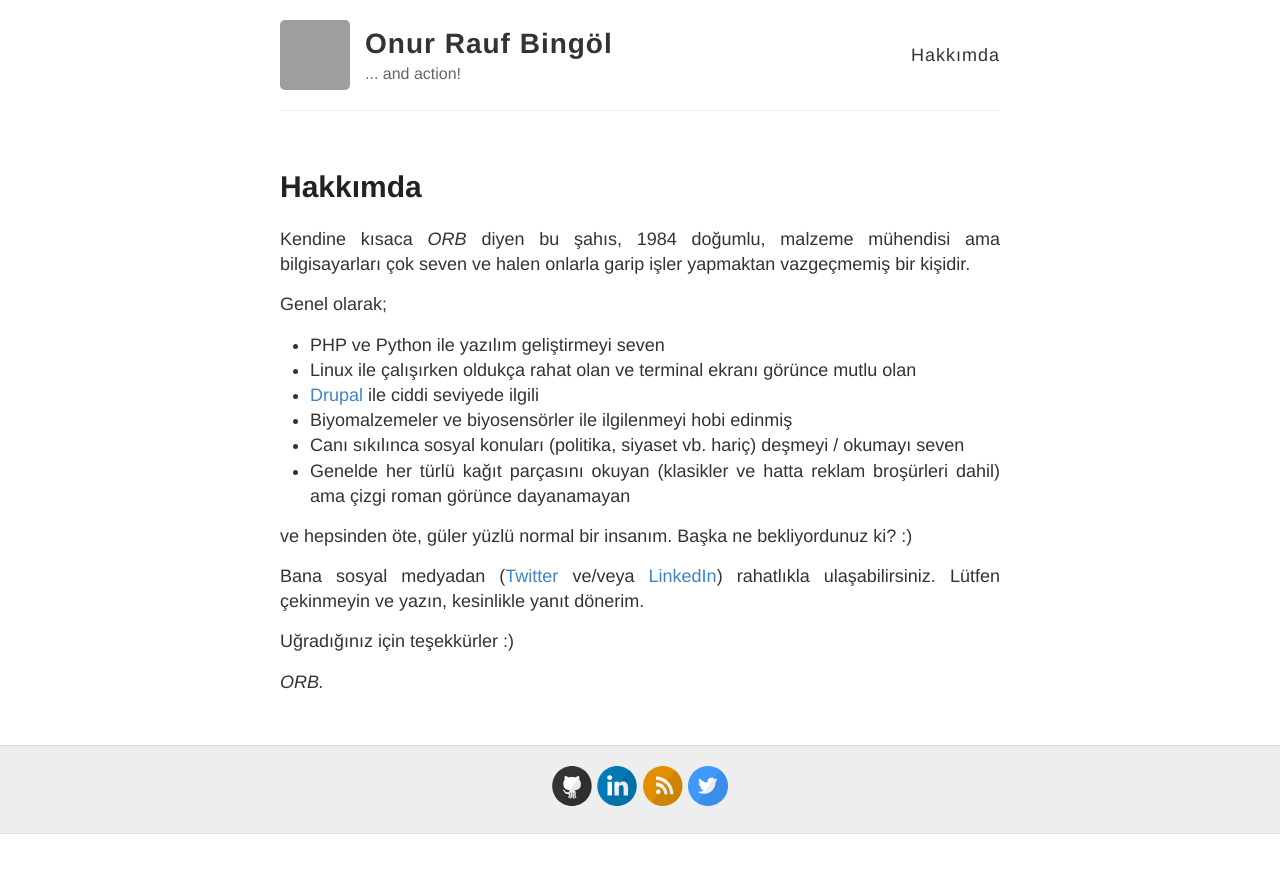
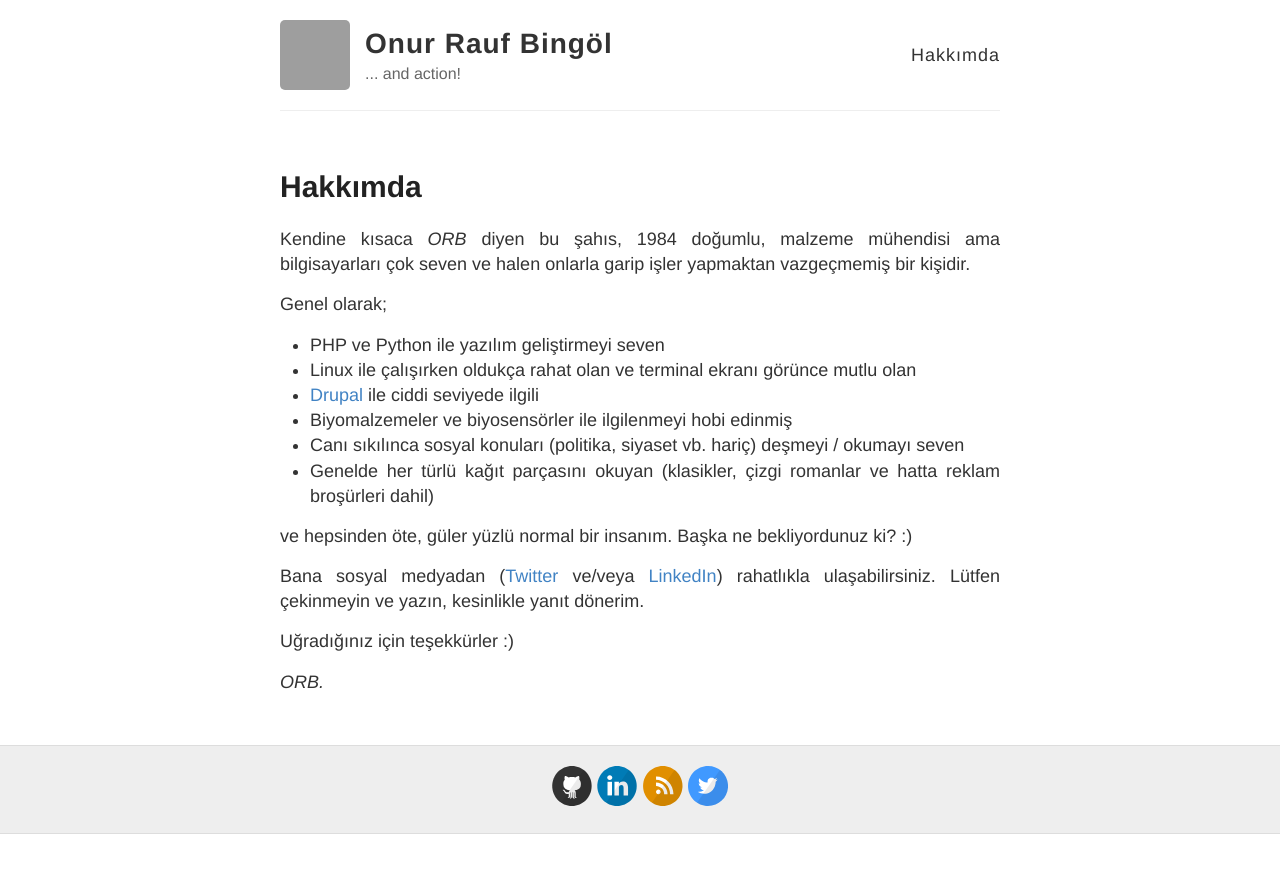
Before and after one commit to orbingol/orbingol.github.io, a Jekyll site: the page built from hakkimda.md, in a window 1280 px wide. Shown: the top 873 px of the page. Built offline with Jekyll 4.4.1, drawn with Linux system fonts in a browser that asks for light colours; Markdown is read by kramdown in place of the engine named in the settings; grey boxes are pictures that could not be loaded.

Commit message:
Updated about me page - part 2.

```diff
--- a/hakkimda.md
+++ b/hakkimda.md
@@ -15,7 +15,7 @@ Genel olarak;
 * [Drupal](https://drupal.org) ile ciddi seviyede ilgili
 * Biyomalzemeler ve biyosensörler ile ilgilenmeyi hobi edinmiş
 * Canı sıkılınca sosyal konuları (politika, siyaset vb. hariç) deşmeyi / okumayı seven
-* Genelde her türlü kağıt parçasını okuyan (klasikler ve hatta reklam broşürleri dahil) ama çizgi roman görünce dayanamayan
+* Genelde her türlü kağıt parçasını okuyan (klasikler, çizgi romanlar ve hatta reklam broşürleri dahil)
 
 ve hepsinden öte, güler yüzlü normal bir insanım. Başka ne bekliyordunuz ki? :)
 
```
